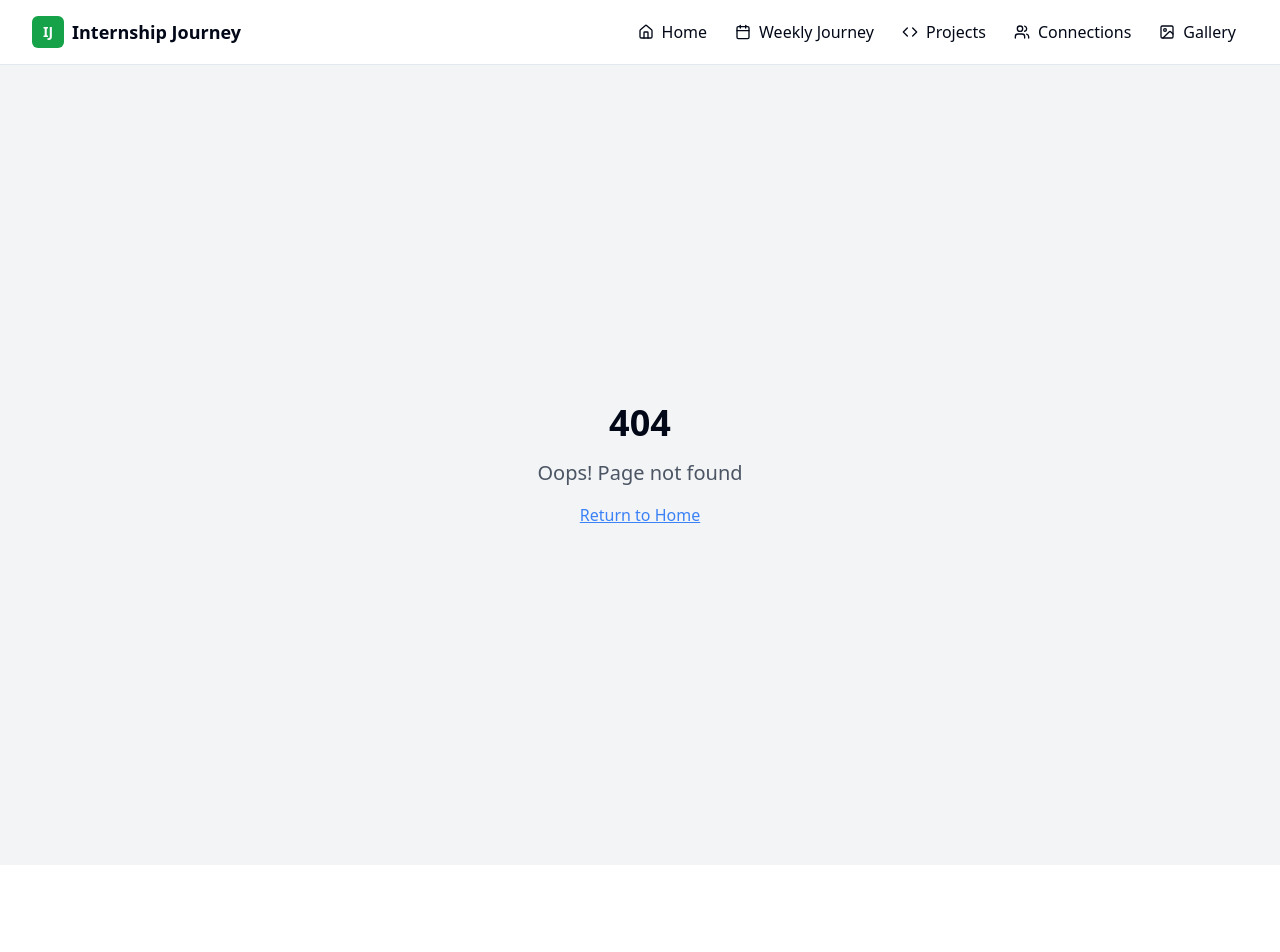
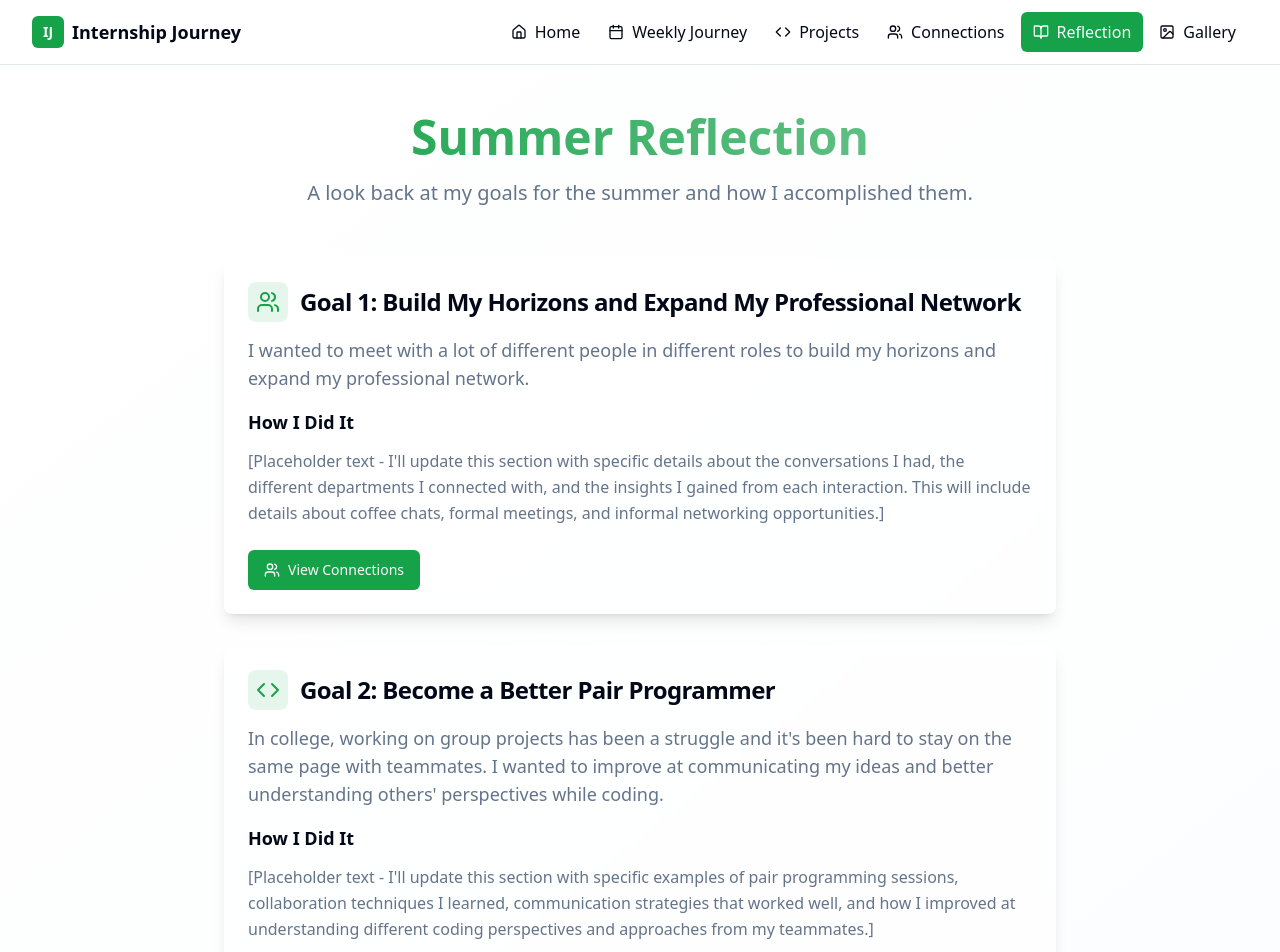
Before and after one commit to Ikuchar1/FCSA_Intern_Presentation, a React (Vite) app: page /reflection in a window 1280 px wide. Before the commit this address had no page. Shown: the top 952 px of the page. Before the commit the page ends 865 px from the top, so only its background shows below. Built offline with nearby package versions, Linux system fonts and the light colour scheme.

Commit message:
feat: Add Reflection page
Adds a new "Reflection" page to the site with two sections detailing internship goals and their accomplishments. Includes navigation links to the "Connections" and "Projects" pages.

```diff
--- a/src/App.tsx
+++ b/src/App.tsx
@@ -8,6 +8,7 @@ import Gallery from "./pages/Gallery";
 import Projects from "./pages/Projects";
 import WeeklyJourney from "./pages/WeeklyJourney";
 import Connections from "./pages/Connections";
+import Reflection from "./pages/Reflection";
 import Navigation from "./components/Navigation";
 import NotFound from "./pages/NotFound";
 
@@ -26,6 +27,7 @@ const App = () => (
           <Route path="/projects" element={<Projects />} />
           <Route path="/weekly-journey" element={<WeeklyJourney />} />
           <Route path="/connections" element={<Connections />} />
+          <Route path="/reflection" element={<Reflection />} />
           {/* ADD ALL CUSTOM ROUTES ABOVE THE CATCH-ALL "*" ROUTE */}
           <Route path="*" element={<NotFound />} />
         </Routes>
--- a/src/components/Navigation.tsx
+++ b/src/components/Navigation.tsx
@@ -2,7 +2,7 @@ import { useState } from "react";
 import { Link, useLocation } from "react-router-dom";
 import { Button } from "@/components/ui/button";
 import { Sheet, SheetContent, SheetTrigger } from "@/components/ui/sheet";
-import { Menu, Home, ImageIcon, Code, X, Calendar, Users } from "lucide-react";
+import { Menu, Home, ImageIcon, Code, X, Calendar, Users, BookOpen } from "lucide-react";
 
 const Navigation = () => {
   const [isOpen, setIsOpen] = useState(false);
@@ -13,6 +13,7 @@ const Navigation = () => {
     { name: "Weekly Journey", path: "/weekly-journey", icon: Calendar },
     { name: "Projects", path: "/projects", icon: Code },
     { name: "Connections", path: "/connections", icon: Users },
+    { name: "Reflection", path: "/reflection", icon: BookOpen },
     { name: "Gallery", path: "/gallery", icon: ImageIcon },
   ];
 
--- /dev/null
+++ b/src/pages/Reflection.tsx
@@ -0,0 +1,94 @@
+import { Button } from "@/components/ui/button";
+import { Card, CardContent, CardDescription, CardHeader, CardTitle } from "@/components/ui/card";
+import { useNavigate } from "react-router-dom";
+import { Users, Code } from "lucide-react";
+
+const Reflection = () => {
+  const navigate = useNavigate();
+
+  return (
+    <div className="min-h-screen bg-gradient-to-br from-background to-muted/20">
+      <div className="max-w-4xl mx-auto px-4 sm:px-6 lg:px-8 py-12">
+        {/* Header */}
+        <div className="text-center mb-12">
+          <h1 className="text-4xl md:text-5xl font-bold bg-gradient-to-r from-primary to-primary/60 bg-clip-text text-transparent mb-4">
+            Summer Reflection
+          </h1>
+          <p className="text-xl text-muted-foreground max-w-3xl mx-auto leading-relaxed">
+            A look back at my goals for the summer and how I accomplished them.
+          </p>
+        </div>
+
+        {/* Goals Sections */}
+        <div className="space-y-8">
+          {/* Goal 1 */}
+          <Card className="border-0 shadow-lg bg-card/50 backdrop-blur-sm">
+            <CardHeader className="pb-4">
+              <div className="flex items-center gap-3 mb-2">
+                <div className="p-2 rounded-lg bg-primary/10">
+                  <Users className="h-6 w-6 text-primary" />
+                </div>
+                <CardTitle className="text-2xl">Goal 1: Build My Horizons and Expand My Professional Network</CardTitle>
+              </div>
+              <CardDescription className="text-lg">
+                I wanted to meet with a lot of different people in different roles to build my horizons and expand my professional network.
+              </CardDescription>
+            </CardHeader>
+            <CardContent className="space-y-6">
+              <div>
+                <h3 className="text-lg font-semibold mb-3 text-foreground">How I Did It</h3>
+                <p className="text-muted-foreground leading-relaxed">
+                  [Placeholder text - I'll update this section with specific details about the conversations I had,
+                  the different departments I connected with, and the insights I gained from each interaction.
+                  This will include details about coffee chats, formal meetings, and informal networking opportunities.]
+                </p>
+              </div>
+              <Button
+                onClick={() => navigate('/connections')}
+                className="flex items-center gap-2"
+              >
+                <Users className="h-4 w-4" />
+                View Connections
+              </Button>
+            </CardContent>
+          </Card>
+
+          {/* Goal 2 */}
+          <Card className="border-0 shadow-lg bg-card/50 backdrop-blur-sm">
+            <CardHeader className="pb-4">
+              <div className="flex items-center gap-3 mb-2">
+                <div className="p-2 rounded-lg bg-primary/10">
+                  <Code className="h-6 w-6 text-primary" />
+                </div>
+                <CardTitle className="text-2xl">Goal 2: Become a Better Pair Programmer</CardTitle>
+              </div>
+              <CardDescription className="text-lg">
+                In college, working on group projects has been a struggle and it's been hard to stay on the same page with teammates.
+                I wanted to improve at communicating my ideas and better understanding others' perspectives while coding.
+              </CardDescription>
+            </CardHeader>
+            <CardContent className="space-y-6">
+              <div>
+                <h3 className="text-lg font-semibold mb-3 text-foreground">How I Did It</h3>
+                <p className="text-muted-foreground leading-relaxed">
+                  [Placeholder text - I'll update this section with specific examples of pair programming sessions,
+                  collaboration techniques I learned, communication strategies that worked well, and how I improved
+                  at understanding different coding perspectives and approaches from my teammates.]
+                </p>
+              </div>
+              <Button
+                onClick={() => navigate('/projects')}
+                className="flex items-center gap-2"
+              >
+                <Code className="h-4 w-4" />
+                View Projects
+              </Button>
+            </CardContent>
+          </Card>
+        </div>
+      </div>
+    </div>
+  );
+};
+
+export default Reflection;
```
